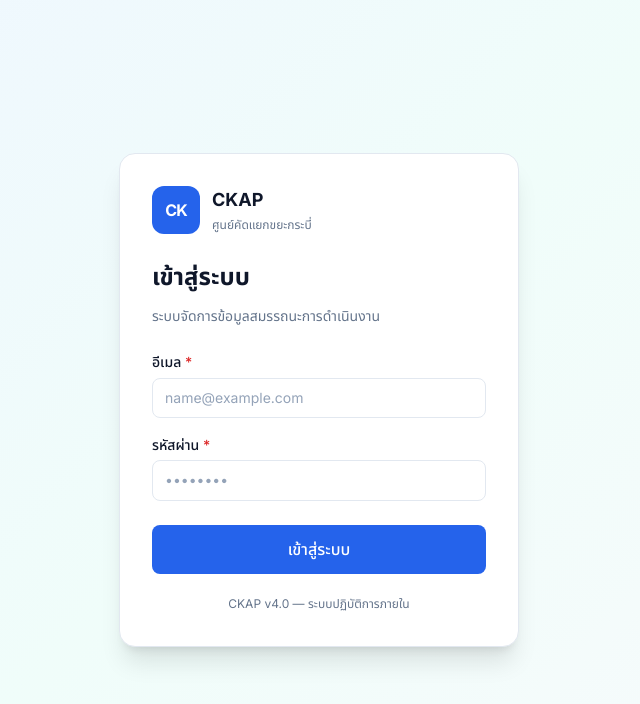
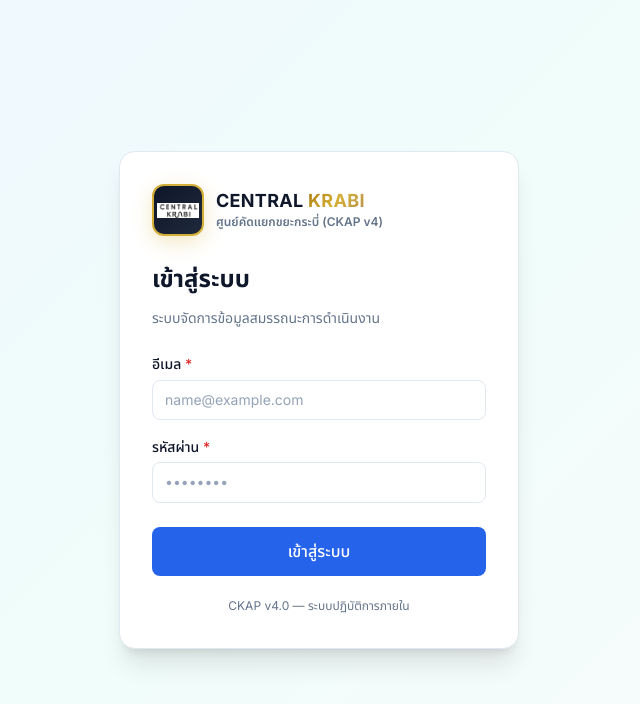
Before and after one commit to cctvchikenfarm-del/CentralKrabi, a React (Vite) app in the folder frontend/: page /login in a window 1280 px wide. Shown: the top 704 px of the page, without its empty margins (321-961 px from the left). Built offline with nearby package versions, Linux system fonts and the light colour scheme; no server answers.

Commit message:
feat: add official Central Krabi logo badge to Sidebar and Login page

```diff
--- a/frontend/src/components/layout/Sidebar.jsx
+++ b/frontend/src/components/layout/Sidebar.jsx
@@ -54,12 +54,42 @@
 
   return (
     <aside className="sidebar" id="sidebar">
-      {/* Logo */}
-      <div className="sidebar-logo">
-        <div className="sidebar-logo-mark" style={{ background: currentTheme === 'theme-central-gold' ? 'linear-gradient(135deg, #0f172a 0%, #1e293b 100%)' : undefined, border: currentTheme === 'theme-central-gold' ? '1.5px solid #d4af37' : undefined }}>CK</div>
+      {/* Logo Header */}
+      <div className="sidebar-logo" style={{ display: 'flex', alignItems: 'center', gap: 'var(--space-3)', padding: 'var(--space-4)' }}>
+        <div
+          className="sidebar-logo-mark"
+          style={{
+            width: 44,
+            height: 44,
+            borderRadius: 'var(--radius-md)',
+            background: 'linear-gradient(135deg, #0f172a 0%, #1e293b 100%)',
+            border: '1.5px solid #d4af37',
+            display: 'flex',
+            alignItems: 'center',
+            justifyContent: 'center',
+            padding: 2,
+            boxShadow: '0 4px 14px rgba(212, 175, 55, 0.25)',
+            flexShrink: 0,
+            overflow: 'hidden',
+          }}
+        >
+          <img
+            src="/central-krabi-logo.png"
+            alt="Central Krabi Logo"
+            style={{ width: '100%', height: '100%', objectFit: 'contain' }}
+            onError={(e) => {
+              e.target.style.display = 'none'
+              if (e.target.parentNode) e.target.parentNode.innerText = 'CK'
+            }}
+          />
+        </div>
         <div className="sidebar-logo-text">
-          <div className="sidebar-logo-title">CKAP v4</div>
-          <div className="sidebar-logo-sub">ศูนย์คัดแยกกระบี่</div>
+          <div className="sidebar-logo-title" style={{ fontWeight: 800, fontSize: '15px', color: '#ffffff', letterSpacing: '0.3px', lineHeight: 1.2 }}>
+            CENTRAL <span style={{ background: 'linear-gradient(135deg, #AA7C11 0%, #D4AF37 50%, #F3E7C4 100%)', WebkitBackgroundClip: 'text', WebkitTextFillColor: 'transparent', fontWeight: 900 }}>KRABI</span>
+          </div>
+          <div className="sidebar-logo-sub" style={{ fontSize: '11px', color: 'var(--gray-400)', fontWeight: 600, marginTop: 2 }}>
+            CKAP v4 | ศูนย์คัดแยกกระบี่
+          </div>
         </div>
       </div>
 
--- a/frontend/src/routes/login.jsx
+++ b/frontend/src/routes/login.jsx
@@ -37,13 +37,40 @@
   return (
     <div className="login-page">
       <div className="login-card">
-        {/* Logo */}
-        <div className="login-logo">
-          <div className="login-logo-mark">CK</div>
-          <div className="login-logo-text">
-            <div className="login-logo-title">CKAP</div>
-            <div style={{ fontSize: 'var(--text-xs)', color: 'var(--text-secondary)' }}>
-              ศูนย์คัดแยกขยะกระบี่
+        {/* Logo Header */}
+        <div className="login-logo" style={{ display: 'flex', alignItems: 'center', gap: 'var(--space-3)', marginBottom: 'var(--space-6)' }}>
+          <div
+            style={{
+              width: 52,
+              height: 52,
+              borderRadius: 'var(--radius-lg)',
+              background: 'linear-gradient(135deg, #0f172a 0%, #1e293b 100%)',
+              border: '2px solid #d4af37',
+              display: 'flex',
+              alignItems: 'center',
+              justifyContent: 'center',
+              padding: 3,
+              boxShadow: '0 6px 20px rgba(212, 175, 55, 0.3)',
+              flexShrink: 0,
+              overflow: 'hidden',
+            }}
+          >
+            <img
+              src="/central-krabi-logo.png"
+              alt="Central Krabi Logo"
+              style={{ width: '100%', height: '100%', objectFit: 'contain' }}
+              onError={(e) => {
+                e.target.style.display = 'none'
+                if (e.target.parentNode) e.target.parentNode.innerText = 'CK'
+              }}
+            />
+          </div>
+          <div>
+            <div style={{ fontWeight: 800, fontSize: '18px', color: '#0f172a', letterSpacing: '0.3px', lineHeight: 1.2 }}>
+              CENTRAL <span style={{ background: 'linear-gradient(135deg, #AA7C11 0%, #D4AF37 50%, #B8924B 100%)', WebkitBackgroundClip: 'text', WebkitTextFillColor: 'transparent', fontWeight: 900 }}>KRABI</span>
+            </div>
+            <div style={{ fontSize: 'var(--text-xs)', color: 'var(--text-secondary)', fontWeight: 600 }}>
+              ศูนย์คัดแยกขยะกระบี่ (CKAP v4)
             </div>
           </div>
         </div>
```
Also changed, not shown: frontend/public/central-krabi-logo.png (added), frontend/public/mascot.png (added).
